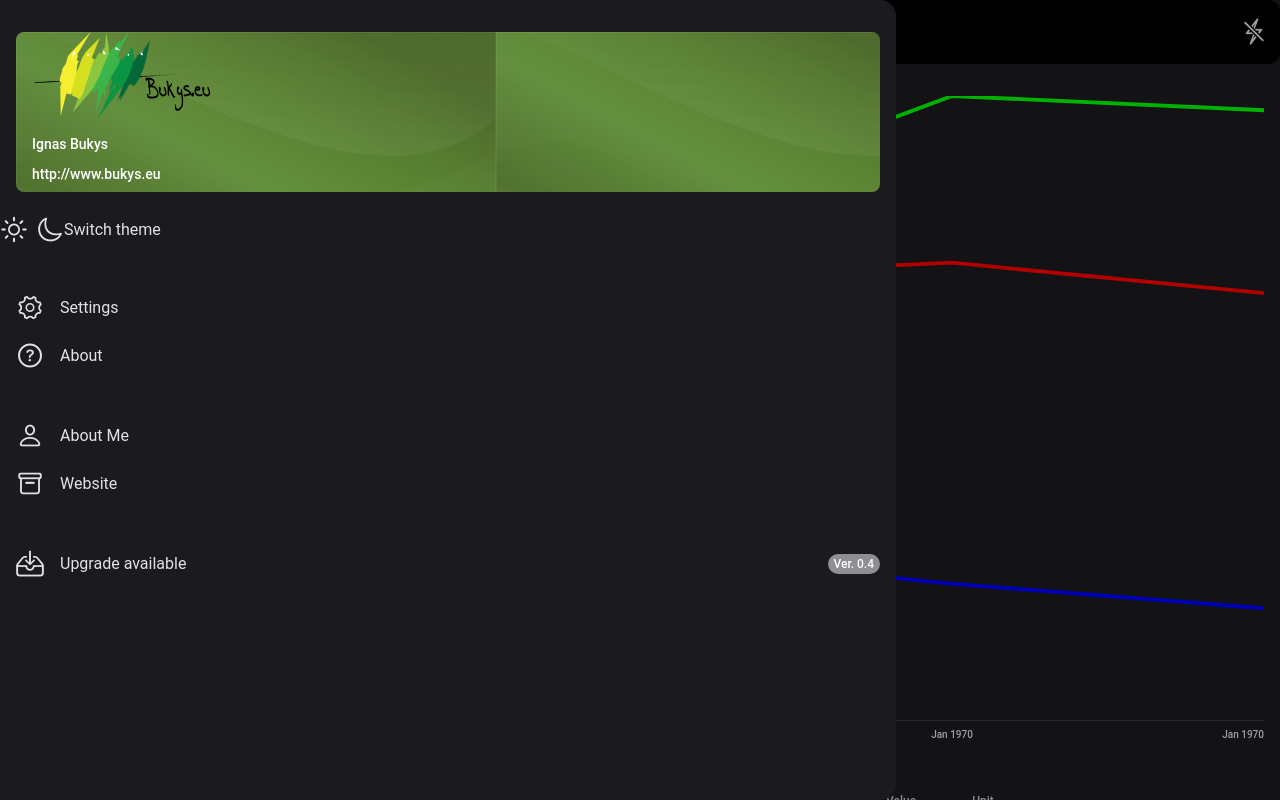
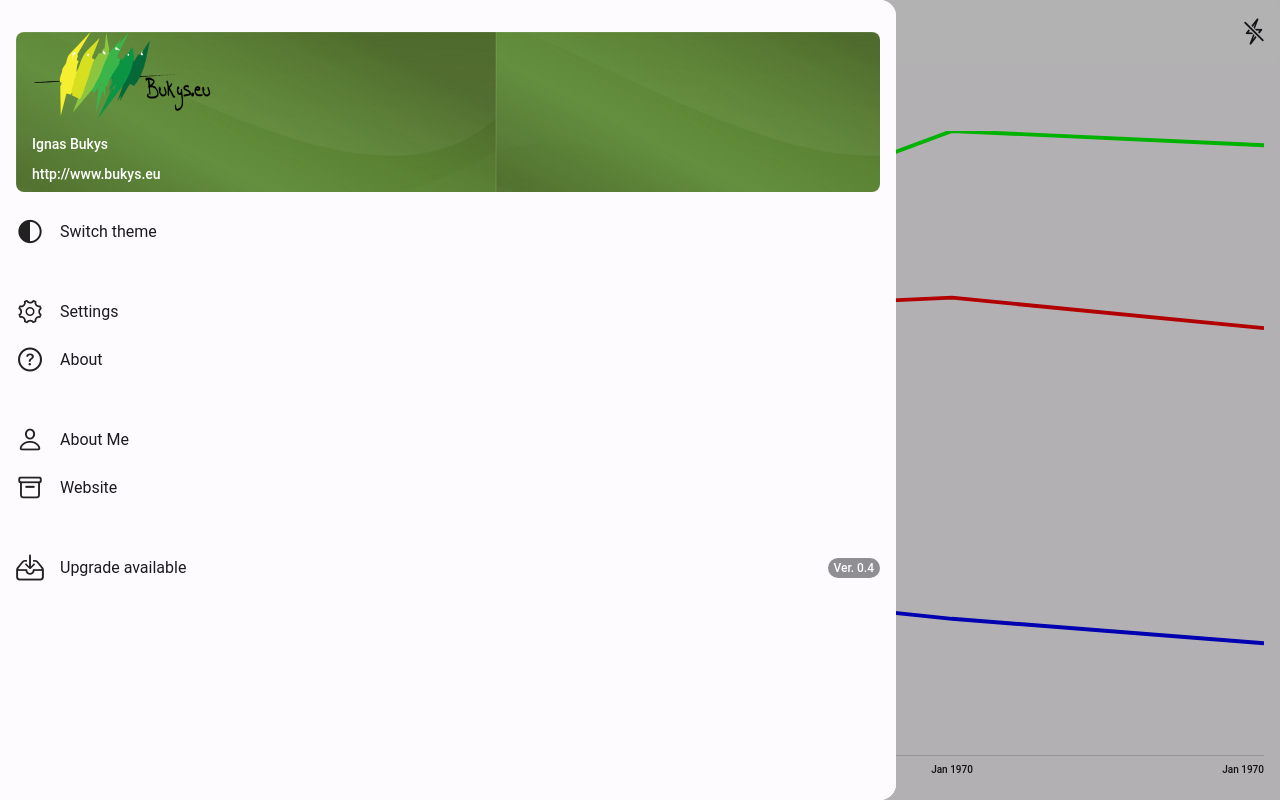
Before and after one commit to lixas/PowerMon-GUI, a plain HTML site: page index.html in a window 1280 px wide. Both pictures are taken after a click on the link "bars". Drawn offline with Linux system fonts and the light colour scheme.

Commit message:
default theme and switcher fixes

```diff
--- a/index.html
+++ b/index.html
@@ -57,6 +57,7 @@
 	</head>
 	<body>
 		<div id="app">
+<!-- Left side panel	 -->
 			<div class="panel panel-left panel-cover">
 				<div class="page page-accounts">
 					<div class="page-content">
@@ -68,14 +69,18 @@
 							</div>
 						</div>
 						<div class="list no-chevron">
-							<!-- Light and dark theme icons -->
-							<div class="item-media">
-								<i class="icon f7-icons" onclick="setLayoutTheme('light')">sun_max</i>
-								<i class="icon f7-icons" onclick="setLayoutTheme('dark')">moon</i>
-								Switch theme
-							</div>
-							<div class="list list-outline-ios list-strong-ios list-dividers-ios"></div>
 							<ul>
+								<li>
+									<a href="#" class="item-content item-link panel-close" onclick="toggleTheme()">
+										<div class="item-media">
+											<i class="icon f7-icons">circle_lefthalf_fill</i>
+										</div>
+										<div class="item-inner">
+											<div class="item-title">Switch theme</div>
+										</div>
+									</a>
+								</li>
+								<div class="list list-outline-ios list-strong-ios list-dividers-ios"></div>
 								<li>
 									<a href="/settings" class="item-content item-link panel-close" data-transition="f7-cover">
 										<div class="item-media">
@@ -119,7 +124,7 @@
 								</li>
 								<div class="list list-outline-ios list-strong-ios list-dividers-ios"></div>
 								<li>
-									<a href="#" class="item-content item-link" onClick="helloWorld()" >
+									<a href="#" class="item-content item-link" onClick="newVersionAvailable()" >
 										<div class="item-media">
 											<i class="icon f7-icons">tray_arrow_down</i>
 										</div>
@@ -136,6 +141,7 @@
 					</div>
 				</div>
 			</div>
+<!-- / Left side panel	 -->
 			<div class="view view-main view-init">
 				<div class="page no-navbar">
 					<div class="page-content">
@@ -155,10 +161,11 @@
 								</div>
 							</div>
 						</div>
+	<!-- main content begin -->
 						<div class="block">
-							<!-- Area Chart element -->
+							<p class="text-align-center">Updated 2023-11-25</p>
+	<!-- Area Chart element -->
 							<div class="area-chart area-chart-lines"></div>
-							<!-- main content begin -->
 
 							<div class="data-table">
 								<table>
@@ -192,8 +199,11 @@
 									</tbody>
 								</table>
 							</div>
-	<!-- 							 -->
-							<div class="block-title"><i class="icon f7-icons">info_circle</i> Device remote control</div>
+	<!-- Remote control buttons -->
+							<div class="block-title">
+								<a href="#" onClick="remoteControlInfo()"><i class="icon f7-icons">info_circle</i></a>
+								 Device remote control
+							</div>
 							<div class="block block-strong block-outline-ios">
 								<div class="grid grid-cols-4 grid-gap">
 									<button class="button button-tonal">Setup</button>
@@ -202,8 +212,8 @@
 									<button class="button button-tonal">Enter</button>
 								</div>
 							</div>
-							<div class="block-footer">Using these buttons you can control device. You must have visual with the device to see what you are doing.</div>
-<!-- 							 -->
+							<div class="block-footer"></div>
+<!-- / Remote control buttons -->
 						</div>
 					</div>
 				</div>
@@ -213,7 +223,16 @@
 		<script src="js/framework7-bundle.min.js"></script>
 		<script>
 			var $$ = Dom7;
-			var globalTheme = 'dark';
+
+			// detect default theme
+			if (window.matchMedia("(prefers-color-scheme: dark)").matches) {
+				// Theme set to dark.
+				var globalTheme = 'dark';
+			} else {
+				// Theme set to light.
+				var globalTheme = 'light';
+			}
+
 			let theme = globalTheme;
 			const webapp = new Framework7({
 				el: '#app',
@@ -249,7 +268,11 @@
 				},
 			});
 
-			function helloWorld() {
+			function remoteControlInfo() {
+						webapp.dialog.alert('Using these buttons you can control device. You must have visual with the device to see what you are doing.', 'Remote Control');
+			};
+
+			function newVersionAvailable() {
 						webapp.dialog.alert('This action will begin new version download', 'Updater');
 			};
 
@@ -265,15 +288,14 @@
 				theme = globalTheme;
 				// checkTheme();
 			};
-			// const checkTheme = () => {
-			//   if (theme === 'light') {
-			//     document.getElementById("light").checked = true;
-			//     document.getElementById("dark").checked = false;
-			//   } else {
-			//     document.getElementById("light").checked = false;
-			//     document.getElementById("dark").checked = true;
-			//   }
-			// }
+
+			const toggleTheme = () => {
+			  if (theme === 'light') {
+			    setLayoutTheme('dark')
+			  } else {
+					setLayoutTheme('light')
+			  }
+			}
 			// // create searchbar
 			// const searchbar = app.searchbar.create({
 			//   el: '.searchbar',
@@ -321,17 +343,17 @@
 				},
 				datasets: [
 					{
-						label: 'Vol',
+						label: 'Voltage',
 						color: '#f00',
 						values: [220, 225, 218, 225],
 					},
 					{
-						label: 'Cur',
+						label: 'Current',
 						color: '#00f',
 						values: [50, 75, 83, 67],
 					},
 					{
-						label: 'Ene',
+						label: 'Energy',
 						color: '#0f0',
 						values: [0, 100, 250, 307],
 					},
@@ -344,17 +366,17 @@
 					axisLabels: [9, 8, 7, 6, 5],
 					datasets: [
 						{
-							label: 'Vol',
+							label: 'Voltage',
 							color: '#f00',
 							values: [220, 225, 218, 225, 210],
 						},
 						{
-							label: 'Cur',
+							label: 'Current',
 							color: '#00f',
 							values: [50, 75, 83, 67, 55],
 						},
 						{
-							label: 'Ene',
+							label: 'Energy',
 							color: '#0f0',
 							values: [0, 100, 250, 307, 300],
 						},
```
